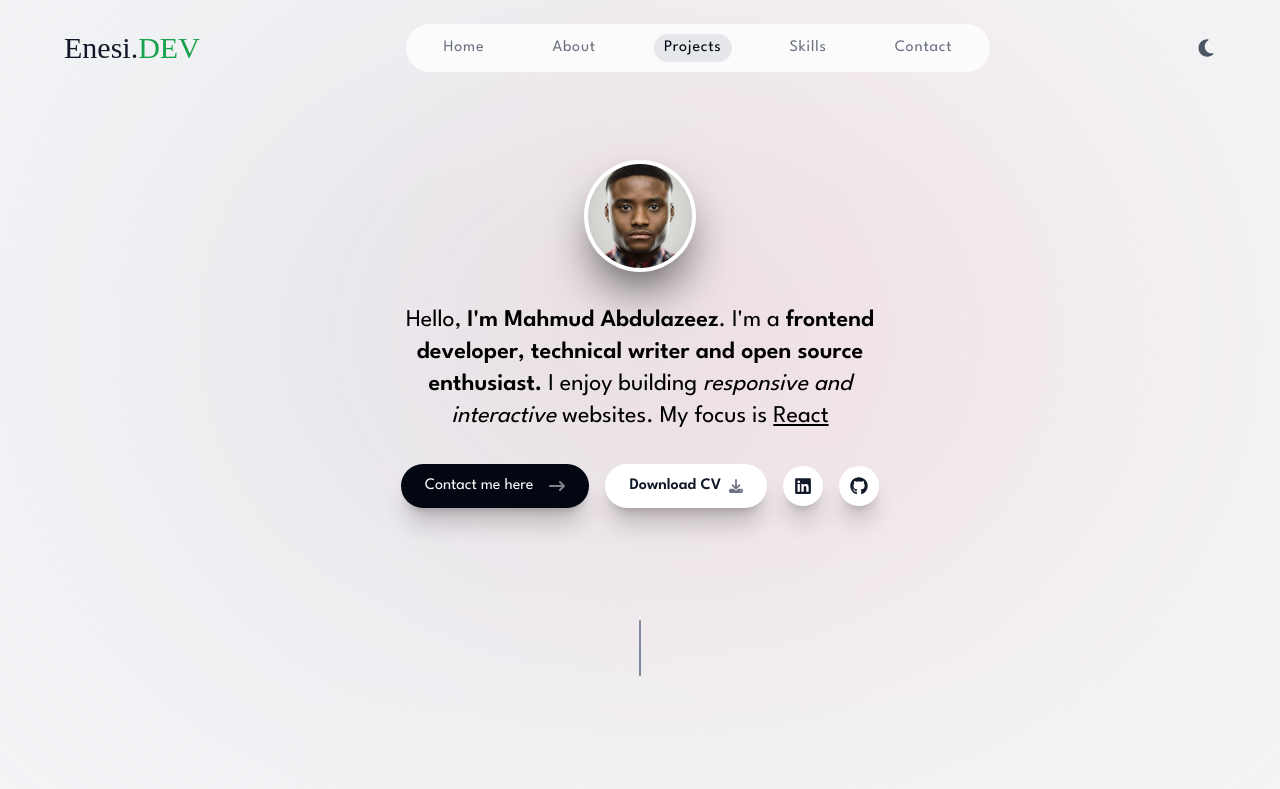
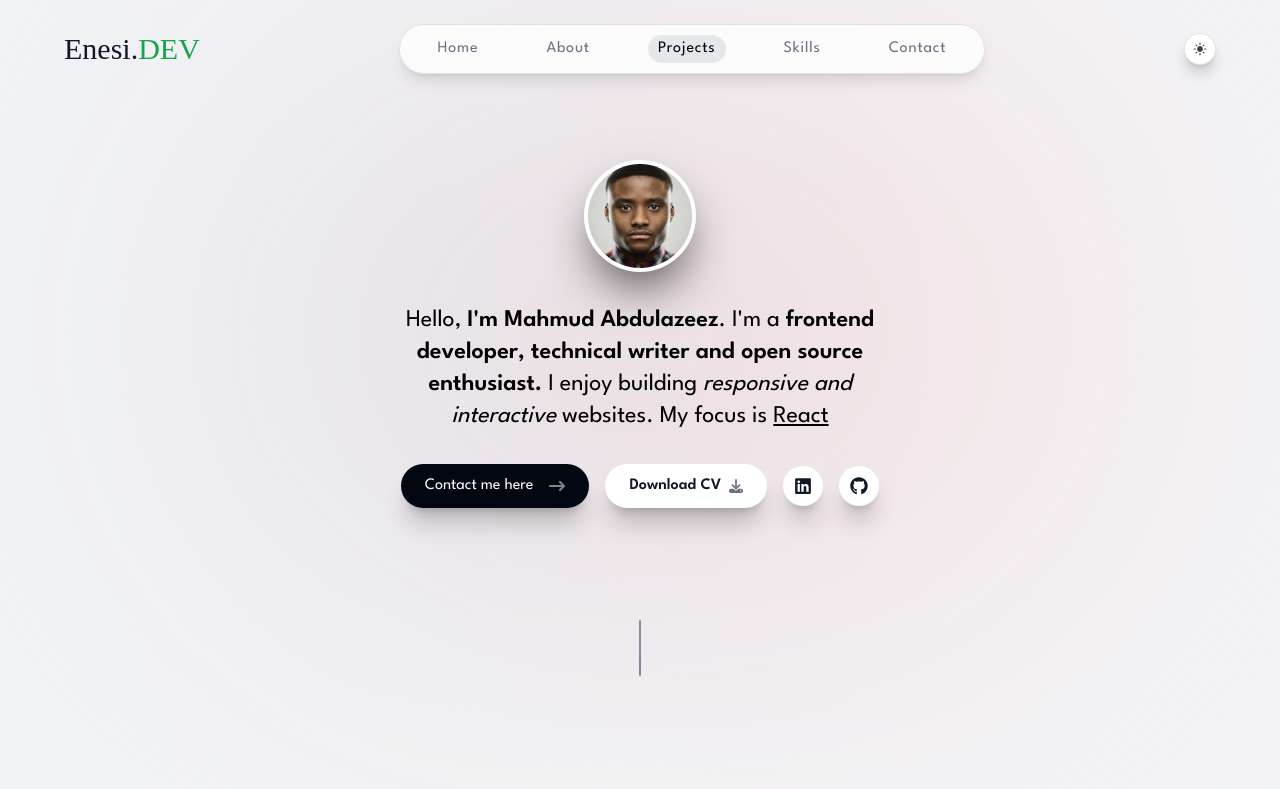
Before and after one commit to Mahmud1087/portfolio_new, a React (Vite) app: page / in a window 1280 px wide. Shown: the top 789 px of the page. Built offline with nearby package versions, Linux system fonts and the light colour scheme; a web font is replaced by a local one.

Commit message:
dark mode for the navbar done

```diff
--- a/src/App.tsx
+++ b/src/App.tsx
@@ -11,7 +11,7 @@ import DarkModeContextProvider from './context/dark-mode-context';
 
 function App() {
   return (
-    <div className='bg-gray-100 dark:bg-gray-800 h-full w-full grid place-items-center'>
+    <div className='bg-gray-100 h-full w-full grid place-items-center dark:bg-gray-900'>
       <ActiveSectionProvider>
         <DarkModeContextProvider>
           <Navbar />
--- a/src/components/Logo.tsx
+++ b/src/components/Logo.tsx
@@ -1,6 +1,6 @@
 const Logo = () => {
   return (
-    <h1 className='text-gray-900 font-jolly text-3xl'>
+    <h1 className='text-gray-900 font-jolly text-3xl dark:text-white'>
       Enesi.<span className='text-green-600'>DEV</span>
     </h1>
   );
--- a/src/components/NavLinks.tsx
+++ b/src/components/NavLinks.tsx
@@ -8,16 +8,19 @@ const NavLinks = () => {
     useActiveSectionContext();
 
   return (
-    <ul className='flex gap-12 items-center font-spartan bg-white backdrop-filter backdrop-blur-[10px] bg-opacity-80 rounded-full py-[10px] px-7 tracking-wider '>
+    <ul className='flex gap-12 items-center font-spartan bg-white backdrop-filter backdrop-blur-[10px] bg-opacity-80 rounded-full py-[10px] px-7 tracking-wider border border-black/10 shadow-lg shadow-black/10 dark:bg-gray-950 dark:bg-opacity-80'>
       {navMenu.map((menu) => {
         const { id, title, link } = menu;
         return (
           <li key={id} className='relative px-[10px] py-[2px]'>
             <a
               href={link}
-              className={clsx('text-gray-500 transition hover:text-gray-950', {
-                'text-gray-950': activeSection === title,
-              })}
+              className={clsx(
+                'text-gray-500 transition-all hover:text-gray-950 dark:text-white/70 dark:font-[250] dark:hover:text-white',
+                {
+                  'text-gray-950 dark:text-white/100': activeSection === title,
+                }
+              )}
               onClick={() => {
                 setActiveSection(title);
                 setTimeOfLastClick(Date.now());
@@ -33,7 +36,7 @@ const NavLinks = () => {
                   stiffness: 380,
                   damping: 30,
                 }}
-                className='absolute inset-0 bg-gray-200 -z-10 rounded-full'
+                className='absolute inset-0 bg-gray-200 -z-10 rounded-full dark:bg-gray-800'
               ></motion.span>
             )}
           </li>
--- a/src/components/Navbar.tsx
+++ b/src/components/Navbar.tsx
@@ -12,14 +12,10 @@ const Navbar = () => {
       <button
         name='dark-mode-button'
         type='button'
-        className='text-xl text-gray-600 outline-none transition'
+        className='text-sm text-gray-700 outline-none transition-all bg-white h-8 w-8 rounded-full flex items-center justify-center border border-black/10 shadow-lg shadow-black/20 hover:scale-110  hover:text-gray-950 active:scale-105 dark:text-gray-200 dark:bg-gray-900 dark:hover:text-white dark:border-gray-50/30'
         onClick={toggleTheme}
       >
-        {theme === 'light' ? (
-          <FaMoon />
-        ) : (
-          <MdLightMode className='text-gray-400' />
-        )}
+        {theme === 'light' ? <MdLightMode /> : <FaMoon />}
       </button>
     </div>
   );
```
